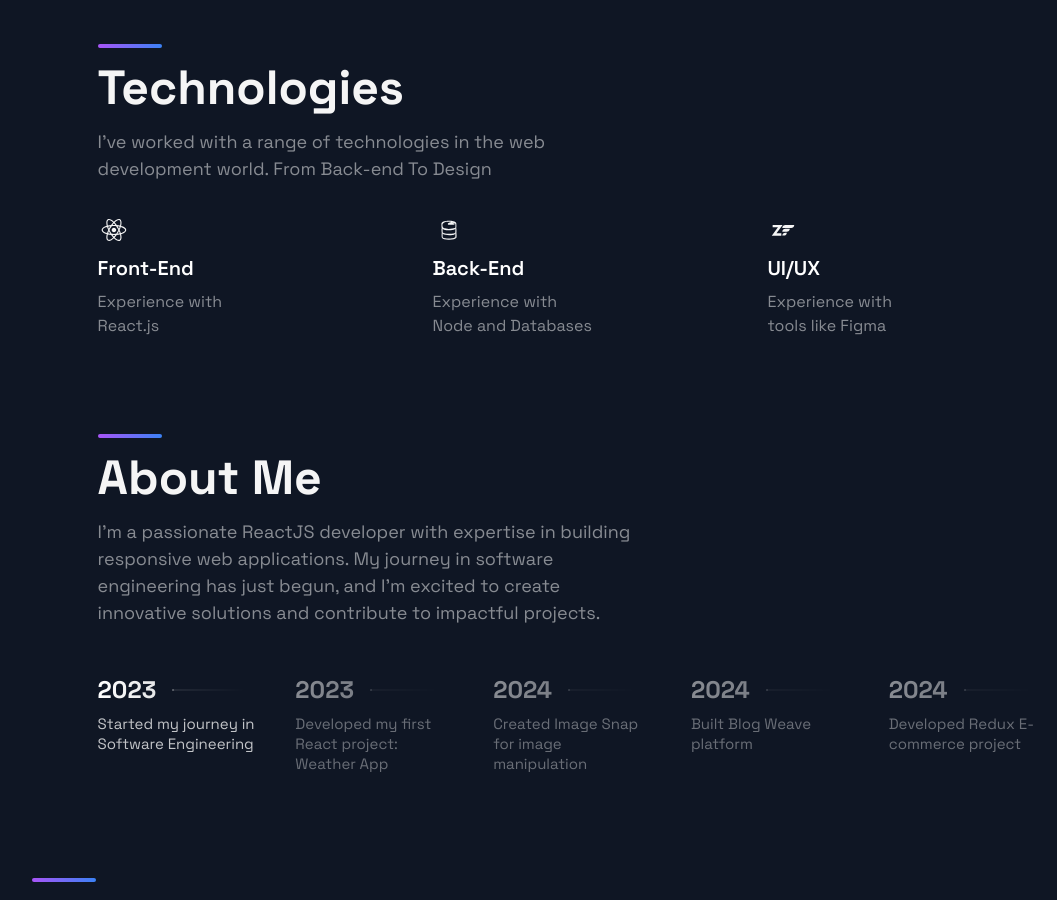
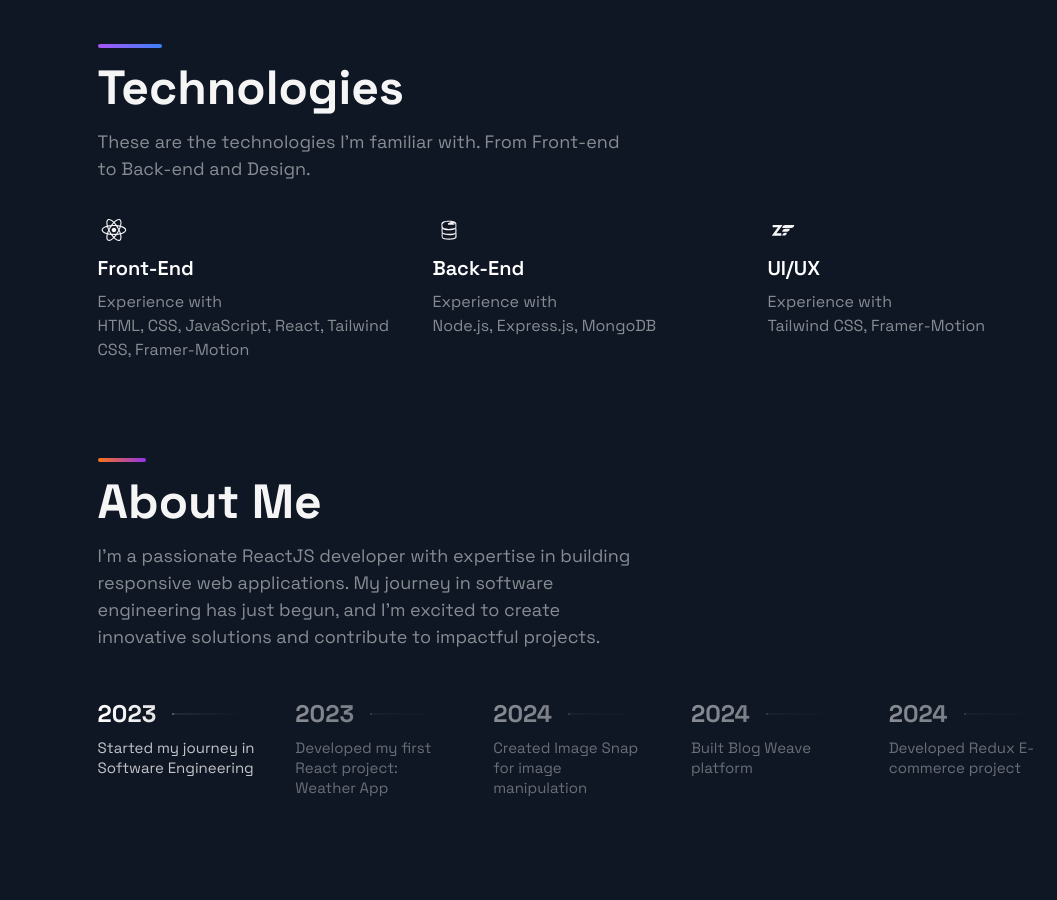
Before and after one commit to NikhilOli/Portfolio2.0, a React (Vite) app: page / in a window 1280 px wide. Shown: the part 2800-3700 px from the top of the page, without its empty margins (88-1145 px from the left). Built offline with nearby package versions, Linux system fonts and the light colour scheme.

Commit message:
design changes

```diff
--- a/src/components/Projects.jsx
+++ b/src/components/Projects.jsx
@@ -4,8 +4,8 @@ import { projects } from '../constants/constants';
 const Projects = () => (
     <section className="pb-10 px-4 md:px-0" id="projects">
         <div className="w-full md:w-4/5 mx-auto text-center md:text-left">
-            <div className="w-16 h-1 bg-gradient-to-r from-orange-500 to-purple-600 my-4 rounded mx-auto md:mx-0" />
-            <h2 className="text-2xl sm:text-3xl md:text-5xl mt-6 md:mt-8 font-bold mb-8 md:mb-12 text-gray-100">Projects</h2>
+        <div className="w-12 h-1 bg-gradient-to-r from-orange-500 to-purple-600 my-4 rounded" />
+        <h2 className="text-2xl sm:text-3xl md:text-5xl mt-6 md:mt-8 font-bold mb-8 md:mb-12 text-gray-100">Projects</h2>
             <div className="grid grid-cols-1 md:grid-cols-2 gap-8 md:gap-12 md:mr-24 md:px-10">
                 {projects.map((p) => (
                     <div key={p.id} className="overflow-hidden text-center shadow-project hover:shadow-project-hover transition duration-50 w-full max-w-[380px] mx-auto flex flex-col justify-between">
--- a/src/components/Technologies.jsx
+++ b/src/components/Technologies.jsx
@@ -8,8 +8,7 @@ const Technologies = () => (
             <GradientLine />
             <h2 className="text-2xl sm:text-3xl md:text-5xl font-bold mb-4 text-gray-100 text-center md:text-left">Technologies</h2>
             <p className="text-sm md:text-[18px] text-[#ffffff80] mb-8 w-full md:w-[55%] leading-normal text-center md:text-left">
-                I've worked with a range of technologies in the web development world.
-                From Back-end To Design
+                These are the technologies I'm familiar with. From Front-end to Back-end and Design.
             </p>
             <ul className="grid grid-cols-1 sm:grid-cols-2 md:grid-cols-3 gap-8 w-full">
                 <li className="flex flex-col items-center md:items-start">
@@ -17,7 +16,7 @@ const Technologies = () => (
                     <h4 className="text-lg md:text-xl font-semibold text-white mb-2">Front-End</h4>
                     <p className="text-[#ffffff80] text-center md:text-left">
                         Experience with <br />
-                        React.js
+                        HTML, CSS, JavaScript, React, Tailwind CSS, Framer-Motion
                     </p>
                 </li>
                 <li className="flex flex-col items-center md:items-start">
@@ -25,7 +24,7 @@ const Technologies = () => (
                     <h4 className="text-lg md:text-xl font-semibold text-white mb-2">Back-End</h4>
                     <p className="text-[#ffffff80] text-center md:text-left">
                         Experience with <br />
-                        Node and Databases
+                        Node.js, Express.js, MongoDB
                     </p>
                 </li>
                 <li className="flex flex-col items-center md:items-start">
@@ -33,7 +32,7 @@ const Technologies = () => (
                     <h4 className="text-lg md:text-xl font-semibold text-white mb-2">UI/UX</h4>
                     <p className="text-[#ffffff80] text-center md:text-left">
                         Experience with <br />
-                        tools like Figma
+                        Tailwind CSS, Framer-Motion
                     </p>
                 </li>
             </ul>
--- a/src/components/Timeline.jsx
+++ b/src/components/Timeline.jsx
@@ -45,7 +45,7 @@ const Timeline = () => {
     return (
         <section id="about" className="py-8 md:py-10 flex flex-col items-center px-4 md:px-0">
             <div className="w-full md:w-4/5 mx-auto">
-                <GradientLine />
+                <div className="w-12 h-1 bg-gradient-to-r from-orange-500 to-purple-600 my-4 rounded" />
                 <h2 className="text-2xl sm:text-3xl md:text-5xl font-bold mb-4 text-gray-100 text-center md:text-left">About Me</h2>
                 <p className="text-sm md:text-[18px] text-[#ffffff80] mb-8 w-full md:w-[55%] leading-normal text-center md:text-left">
                     I'm a passionate ReactJS developer with expertise in building responsive web applications. My journey in software engineering has just begun, and I'm excited to create innovative solutions and contribute to impactful projects.
```
